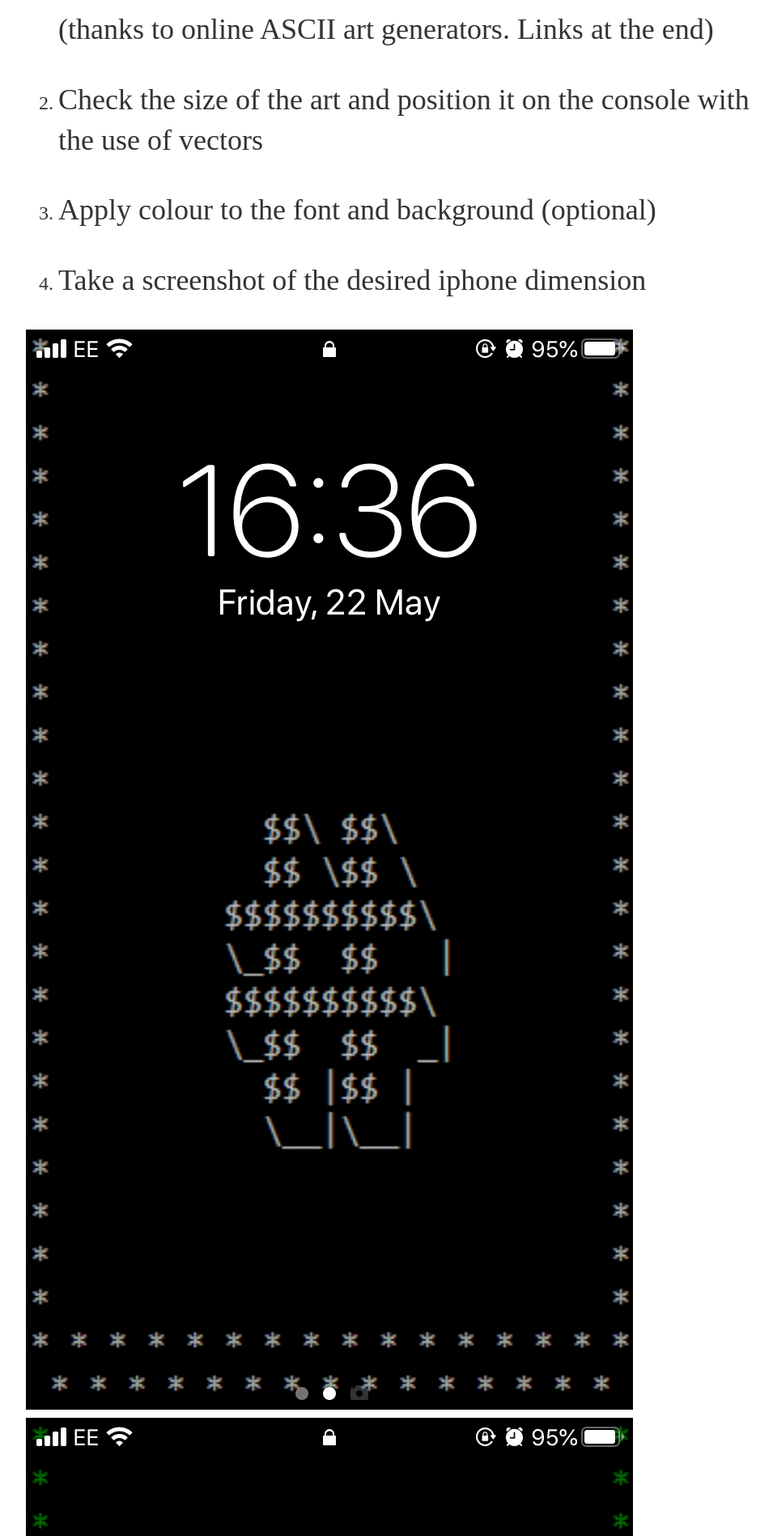
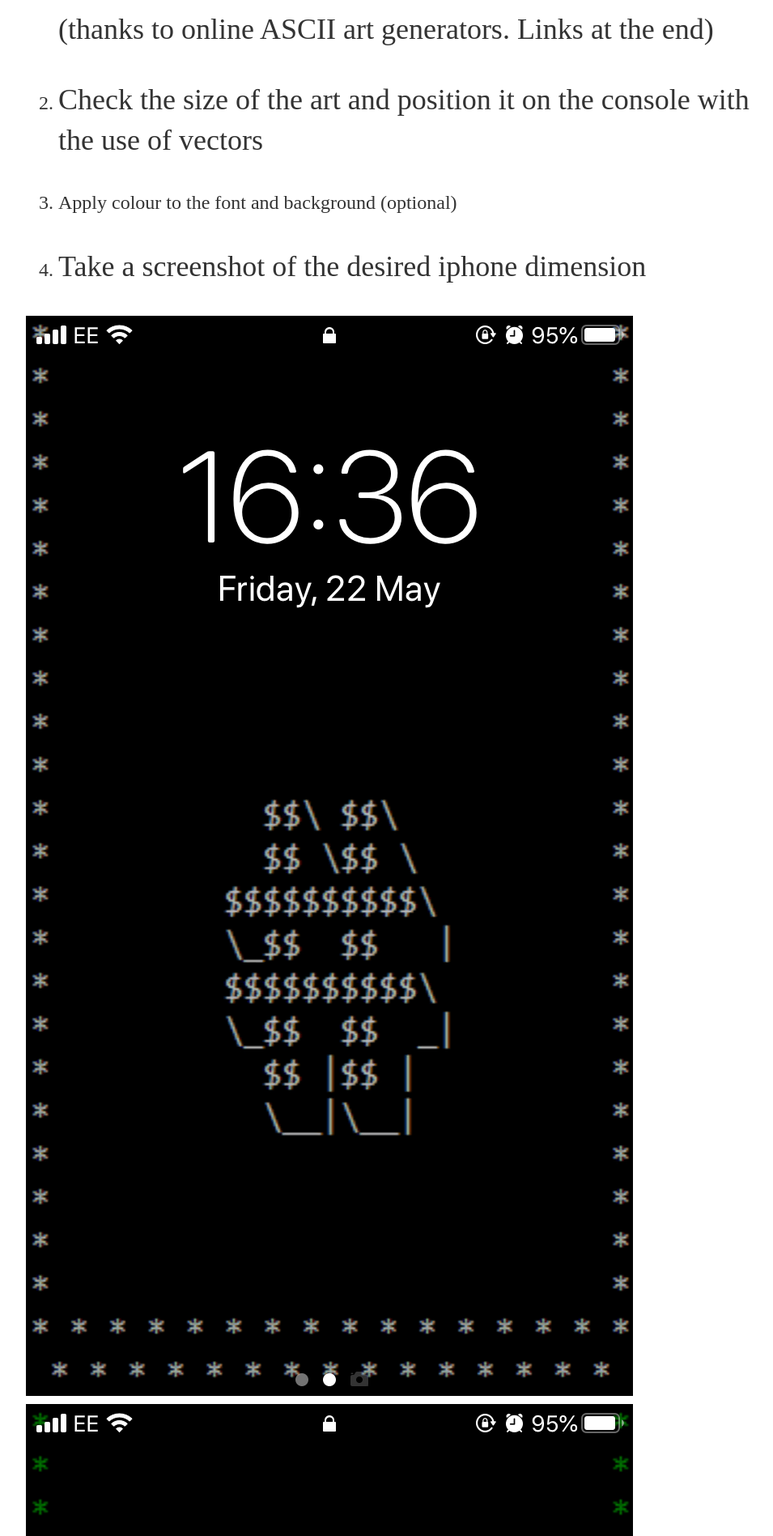
Before and after one commit to cchanzl/Lock-Screen, a Jekyll site: the page built from _posts/2020-05-22-iPhone-Lock-Screen.md, in a window 1280 px wide. Shown: the part 455-2352 px from the top of the page at 81% size, without its empty margins (160-1115 px from the left). Built offline with Jekyll 4.4.1, drawn with Linux system fonts in a browser that asks for light colours.

Commit message:
Update 2020-05-22-iPhone-Lock-Screen.md

```diff
--- a/_posts/2020-05-22-iPhone-Lock-Screen.md
+++ b/_posts/2020-05-22-iPhone-Lock-Screen.md
@@ -19,7 +19,7 @@ The idea behind the code is really simple.
   </li>
 
  <li>
-    <p> Apply colour to the font and background (optional) </p>
+    Apply colour to the font and background (optional)
  </li>
 
  <li>
```
